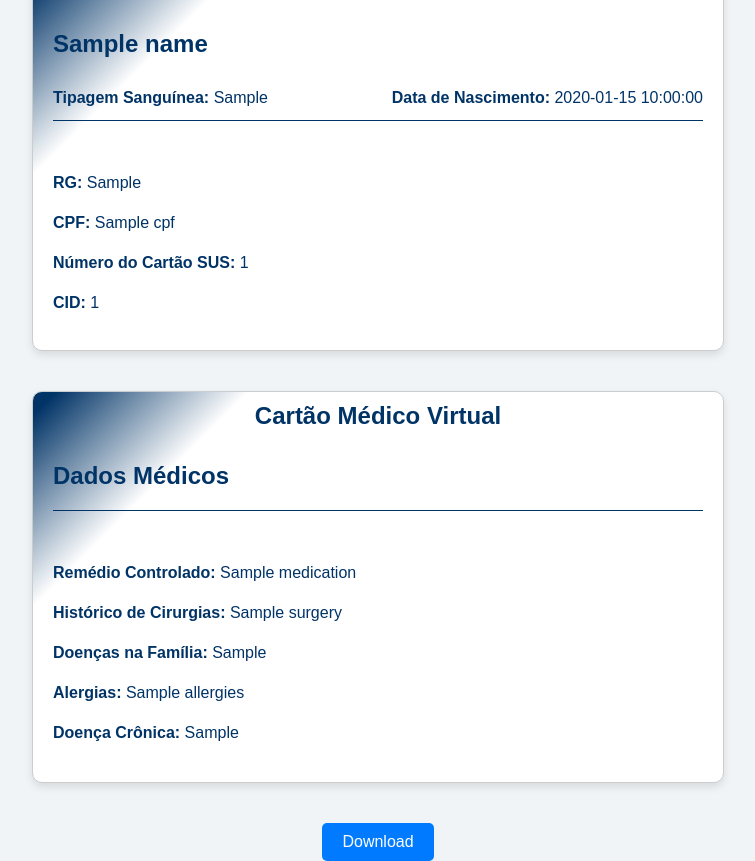
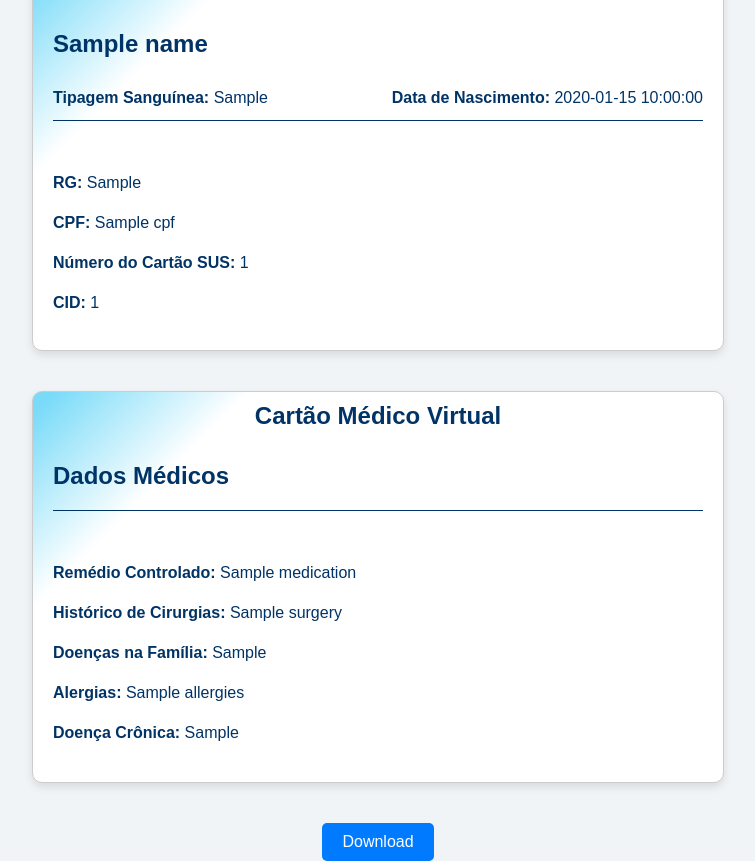
Before and after one commit to Troskaitis/MedicomLibras, a Flask app: template my_medical_card/templates/card.html in a window 1280 px wide. Shown: the whole page, without its empty margins (262-1017 px from the left). Run offline with Flask 3, Linux system fonts and the light colour scheme; the template is opened without the code that fills it: most values are stand-ins (such as "Sample title", 1, 10 or a date in 2020); some libraries are stand-ins or nearby versions.

Commit message:
estilizacao do cartao adptada

```diff
--- a/my_medical_card/static/style.css
+++ b/my_medical_card/static/style.css
@@ -11,7 +11,7 @@ body {
     width: 650px;
     height: 350px;
     border-radius: 15px;
-    background: linear-gradient(135deg, #003366 2%, #ffffff 20%);
+    background: linear-gradient(135deg, #7adbf8 2%, #ffffff 20%);
     padding: 20px;
     box-shadow: 0 4px 10px rgba(0, 0, 0, 0.3);
     color: #003366;
```
